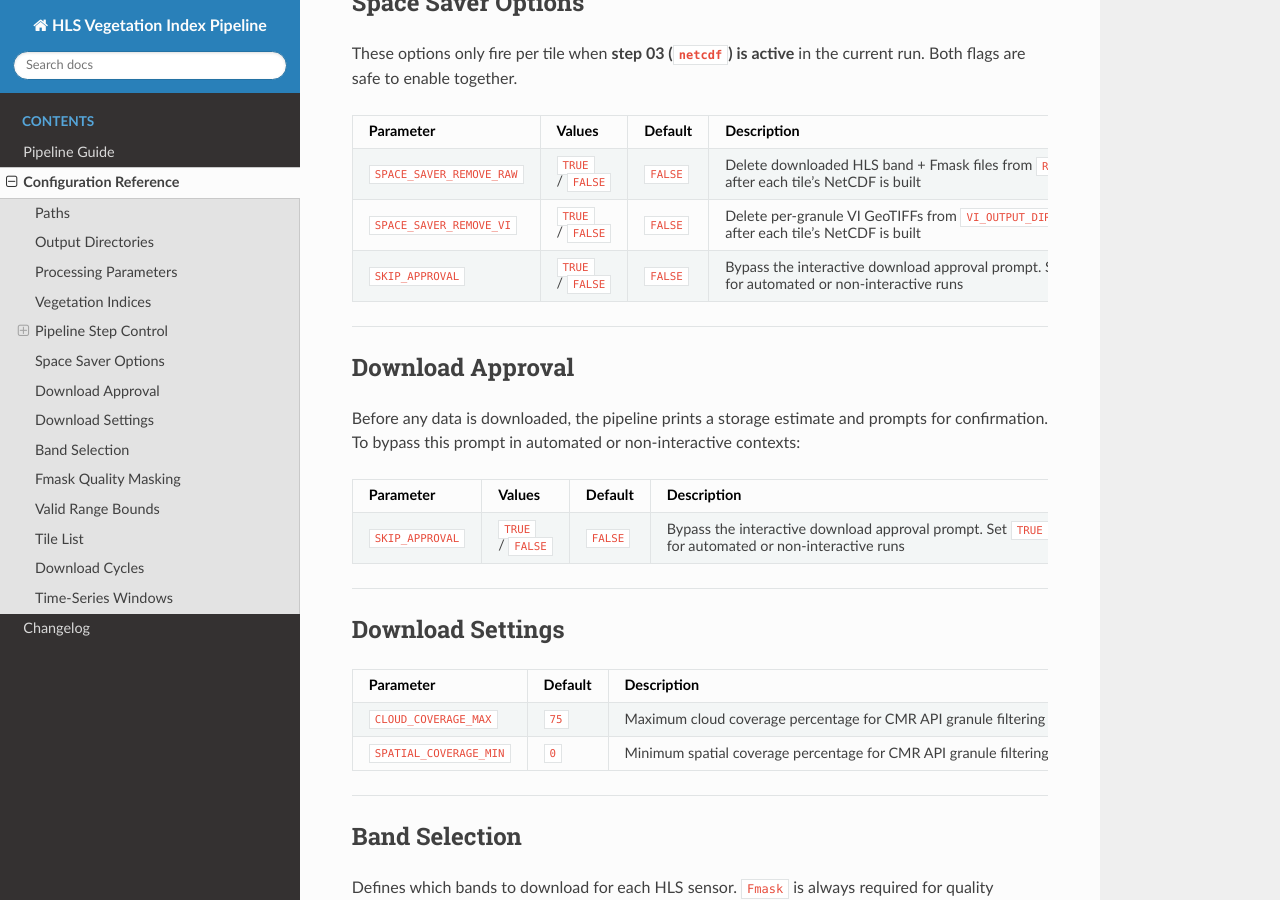
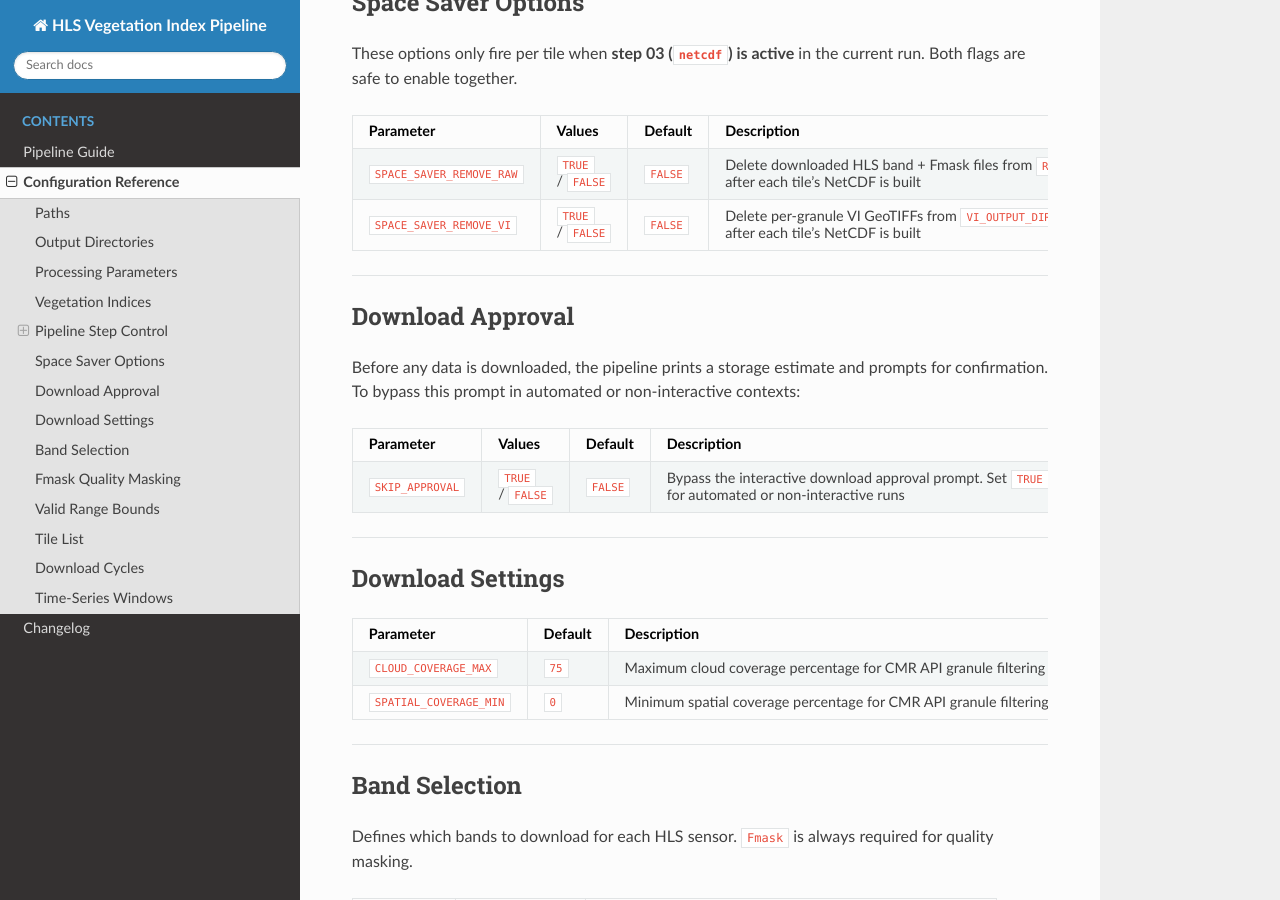
Before and after one commit to stephenconklin/HLS_VI_Pipeline, a Sphinx documentation site: the page built from docs/configuration.md, in a window 1280 px wide and 900 px high, scrolled down 2848 px. Built offline with Sphinx 7.4.7 and the Read the Docs theme 3.1.0, drawn with Linux system fonts in a browser that asks for light colours.

Commit message:
Docs: remove SKIP_APPROVAL from Space Savers table
It is now documented in its own Download Approval section.

```diff
--- a/docs/configuration.md
+++ b/docs/configuration.md
@@ -120,7 +120,6 @@ current run. Both flags are safe to enable together.
 |-----------|--------|---------|-------------|
 | `SPACE_SAVER_REMOVE_RAW` | `TRUE` / `FALSE` | `FALSE` | Delete downloaded HLS band + Fmask files from `RAW_HLS_DIR` after each tile's NetCDF is built |
 | `SPACE_SAVER_REMOVE_VI` | `TRUE` / `FALSE` | `FALSE` | Delete per-granule VI GeoTIFFs from `VI_OUTPUT_DIR` after each tile's NetCDF is built |
-| `SKIP_APPROVAL` | `TRUE` / `FALSE` | `FALSE` | Bypass the interactive download approval prompt. Set `TRUE` for automated or non-interactive runs |
 
 ---
 
```
